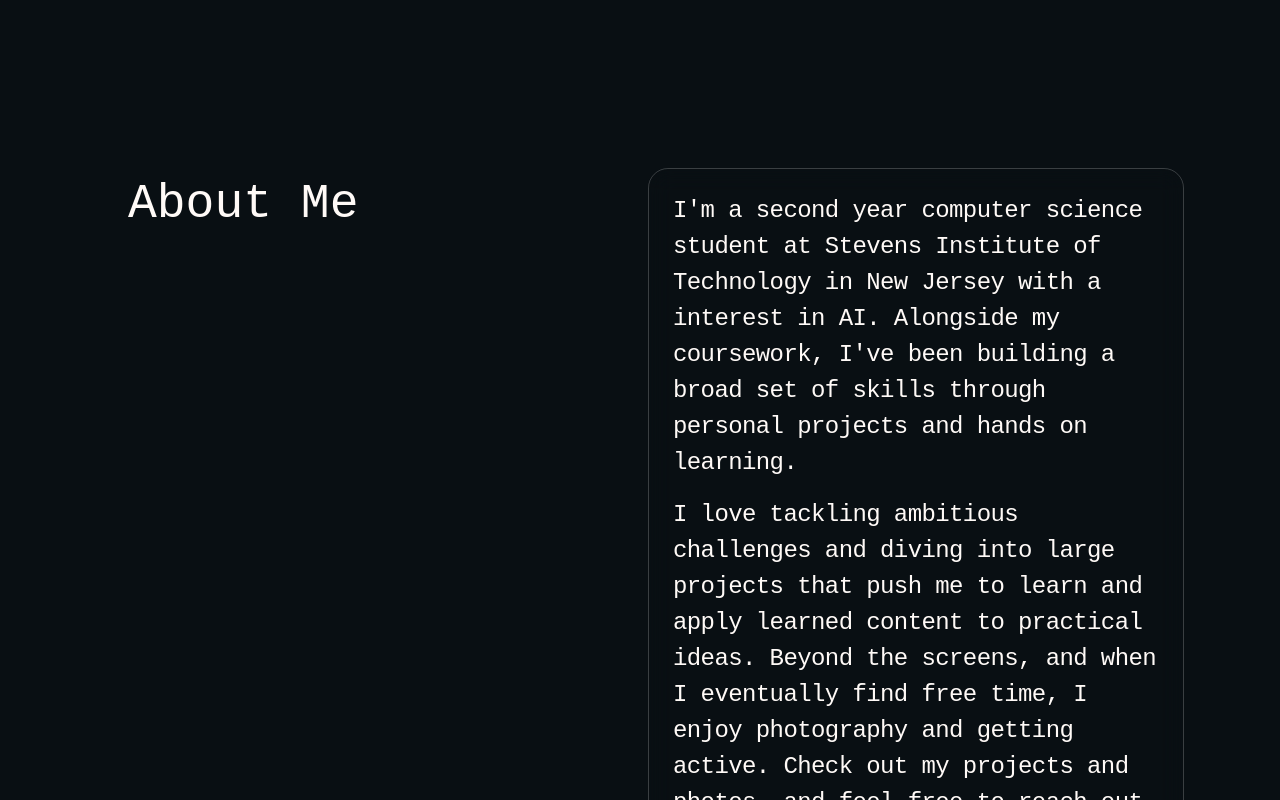
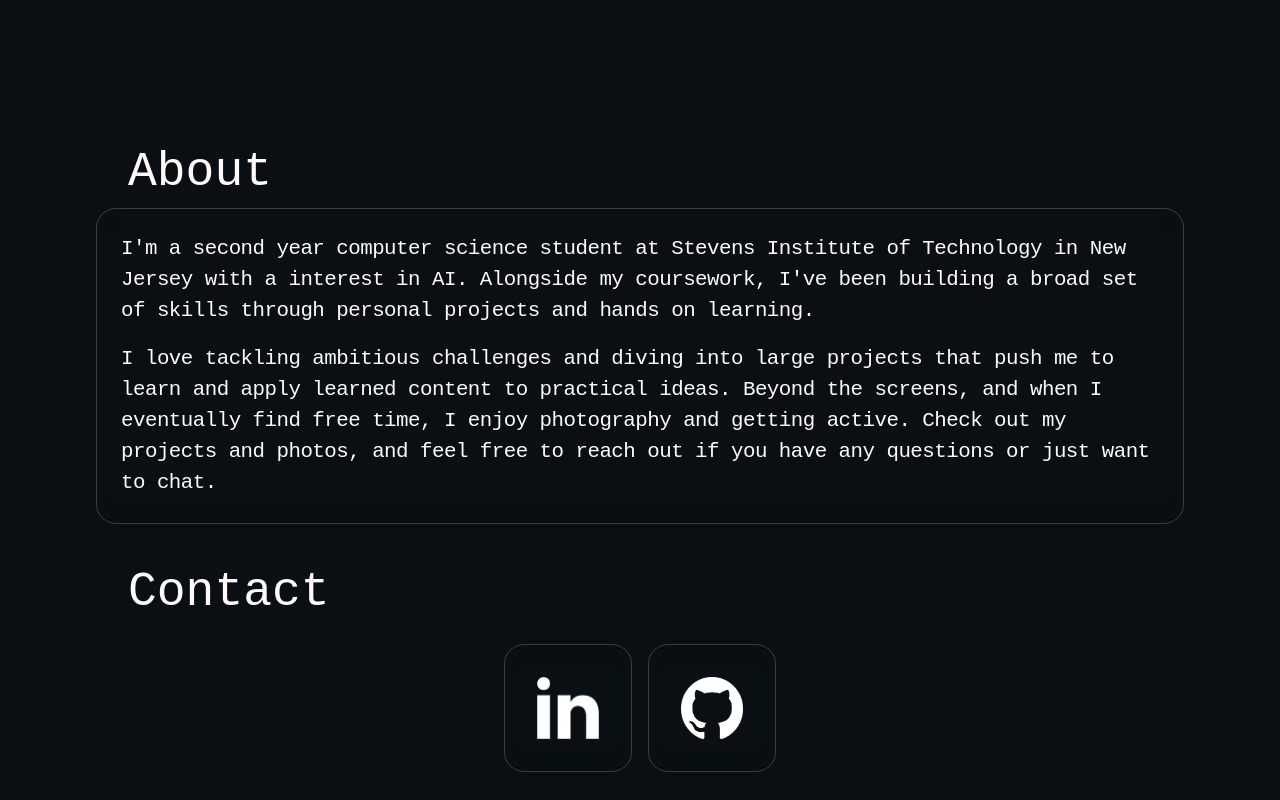
Before and after one commit to Teriyake4/Personal-Site, a React (Create React App) app: page / in a window 1280 px wide. Shown: the part 1240-2040 px from the top of the page. Built offline with nearby package versions, Linux system fonts and the light colour scheme.

Commit message:
Removed dual column
Too much empty space

```diff
--- a/src/app/gallery/Gallery.tsx
+++ b/src/app/gallery/Gallery.tsx
@@ -5,10 +5,10 @@
 
 export default function gallery(galleryTitle: string, images: Image[]): React.ReactNode {
     return (
-      <div className="flex flex-col items-center h-screen bg-base m-1 md:m-4">
-            <h1 className="text-[2rem] text-textcolor mb-4 font-spaceMono m-[6rem]">
+        <div className="flex flex-col items-center h-screen bg-base m-1 md:m-4">
+            <h2 className="text-[2rem] text-textcolor mb-4 font-spaceMono m-[6rem]">
                 {galleryTitle}
-            </h1>
+            </h2>
             {/* auto-rows-[90vh] */}
             <div className="grid grid-cols-1 md:grid-cols-4 gap-4 auto-rows-auto md:mx-[4rem]">
                 {images.map((img, idx) => {
--- a/src/app/home/Page.tsx
+++ b/src/app/home/Page.tsx
@@ -55,29 +55,27 @@
 
         <div className="relative h-screen top-[10rem] md:top-[30rem] p-[5rem] m-2 md:m-4">
             {/*  Intro */}
-            <div className="my-4 md:my-8 grid grid-cols-1 md:grid-cols-2 gap-4">
             <h2 className="text-[3rem] text-textcolor font-spaceMono px-8">
-                    About Me
+                About
             </h2>
             <div className="backdrop-blur-md rounded-[20px] border border-white/20 p-6">
                 <section className="flex flex-col justify-center gap-4">
                     <p className="
                         text-textcolor font-spaceMono tracking-tight
-                            text-[1rem] sm:text-[1rem] md:text-[1.2rem] lg:text-[1.5rem]
+                        text-[1rem] sm:text-[rem] md:text-[1rem] lg:text-[1.3rem]
                     ">
                         I'm a second year computer science student at Stevens Institute of Technology in New Jersey with a interest in AI.
                         Alongside my coursework, I've been building a broad set of skills through personal projects and hands on learning.
                     </p>
                     <p className="
                         text-textcolor font-spaceMono tracking-tight
-                            text-[1rem] sm:text-[1rem] md:text-[1.2rem] lg:text-[1.5rem]
+                        text-[1rem] sm:text-[1rem] md:text-[1rem] lg:text-[1.3rem]
                     ">
                         I love tackling ambitious challenges and diving into large projects that push me to learn and apply learned content to practical ideas.
                         Beyond the screens, and when I eventually find free time, I enjoy photography and getting active.
                         Check out my projects and photos, and feel free to reach out if you have any questions or just want to chat.
                     </p>
                 </section>
-                </div>
             </div>
             {/* Contact */}
             <div className="my-8">
```
Lines whose indentation alone changed are shown as unchanged.
